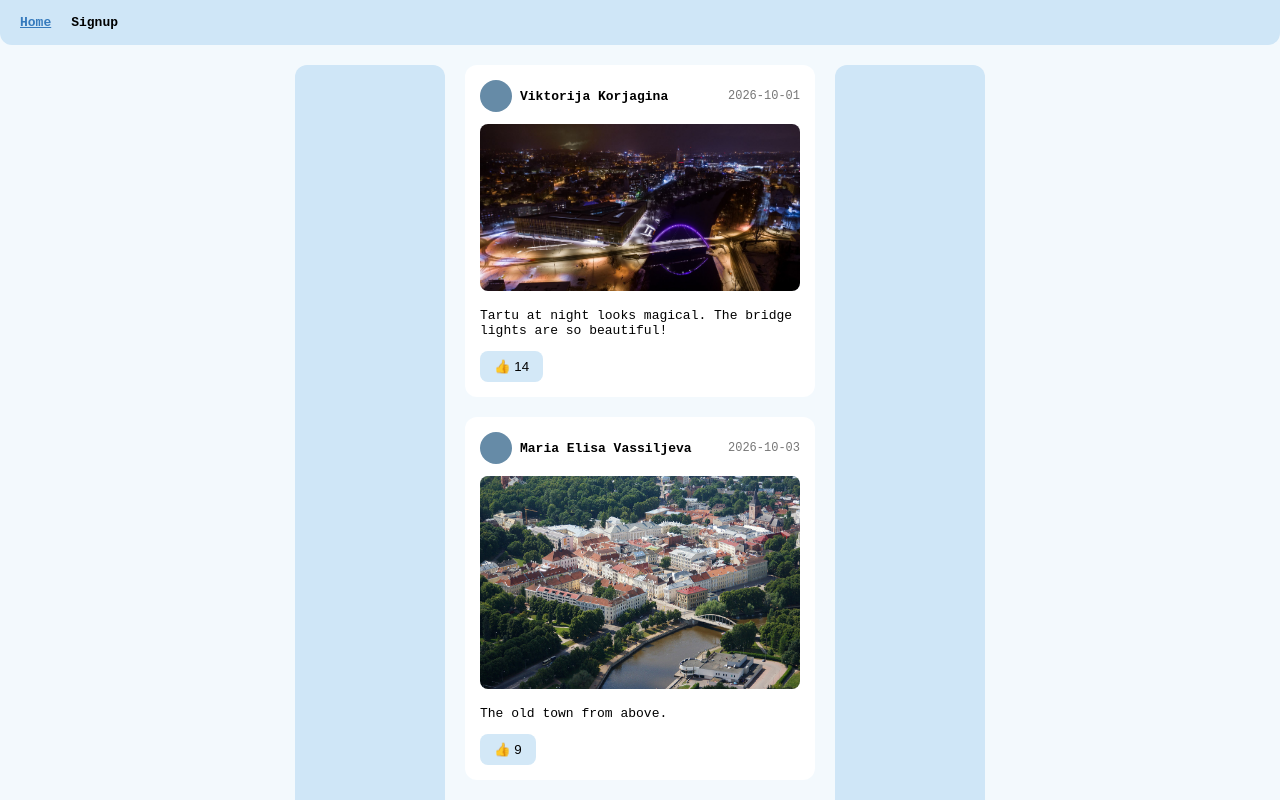
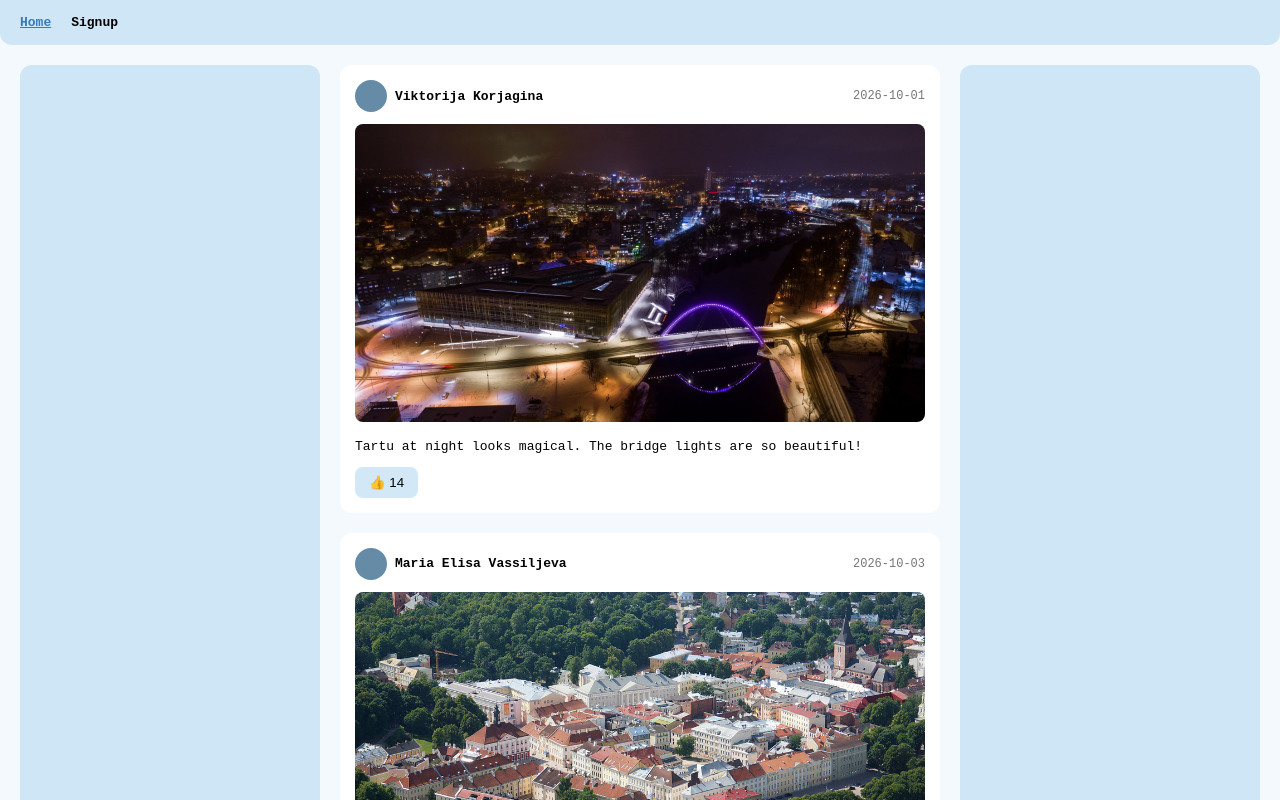
Before and after one commit to viktorijakorjagina/Veebirakenduste-loomine-HOMEWORK-3, a Vue app: page / in a window 1280 px wide. Shown: the top 800 px of the page. Built offline with nearby package versions, Linux system fonts and the light colour scheme.

Commit message:
Change home page layout to look better on bigger screen

```diff
--- a/src/views/HomeView.vue
+++ b/src/views/HomeView.vue
@@ -43,18 +43,19 @@ onMounted(() => {
   justify-content: center;
   gap: 20px;
   padding: 20px;
+  margin: 0 auto;
 }
 
 /* Columns on the left and on the right */
 .sidebar {
   background-color: var(--block-color);
-  width: 150px;
+  flex: 1;
   border-radius: 12px;
 }
 
 /* The middle column with the posts */
 .feed {
-  width: 350px;
+  flex: 2;
 }
 
 /* On small screens (phones) we hide the side columns */
```
